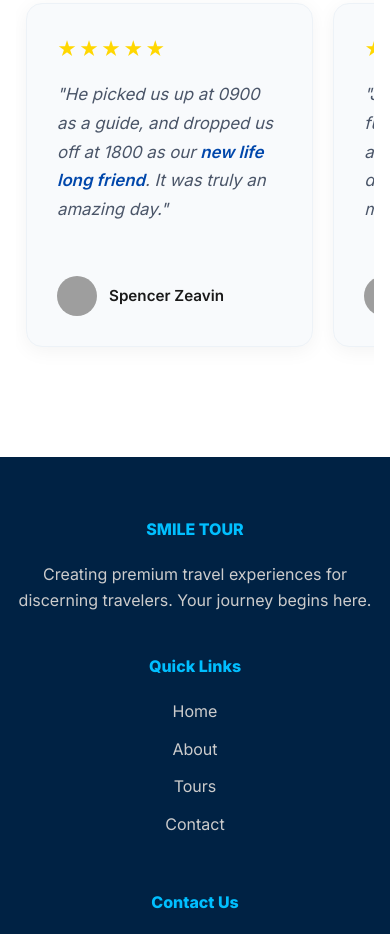
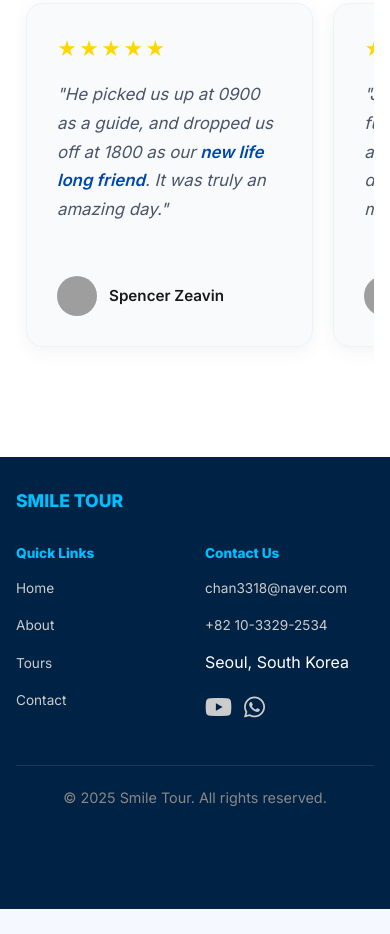
Before and after one commit to bchan2534-alt/smile-T, a plain HTML site: page index.html in a window 390 px wide. Shown: the part 1046-1980 px from the top of the page. After the commit the page ends 1955 px from the top, so only its background shows below. Drawn offline with Linux system fonts and the light colour scheme; grey boxes are pictures that could not be loaded.

Commit message:
모바일 푸터 최적화 (콤팩트 레이아웃)

```diff
--- a/style.css
+++ b/style.css
@@ -349,8 +349,51 @@ footer {
     }
 
     .footer-content {
-        grid-template-columns: 1fr;
-        text-align: center;
+        display: grid;
+        grid-template-columns: 1fr 1fr;
+        /* 2-column side-by-side */
+        gap: 20px;
+        text-align: left;
+    }
+
+    /* Hide first column (SMILE TOUR + description) on mobile */
+    .footer-content>.footer-col:first-child {
+        grid-column: 1 / -1;
+        /* Span full width */
+    }
+
+    .footer-content>.footer-col:first-child p {
+        display: none;
+        /* Hide description text */
+    }
+
+    .footer-content>.footer-col:first-child h4 {
+        margin-bottom: 8px;
+        font-size: 1.1rem;
+    }
+
+    /* Compact typography for links */
+    .footer-col h4 {
+        font-size: 0.85rem;
+        margin-bottom: 10px;
+    }
+
+    .footer-col ul li {
+        margin-bottom: 6px;
+    }
+
+    .footer-col a {
+        font-size: 0.85rem;
+        line-height: 1.4;
+    }
+
+    footer {
+        padding: 30px 0 15px;
+    }
+
+    .copyright {
+        font-size: 0.75rem;
+        margin-top: 15px;
     }
 
     .container {
```
